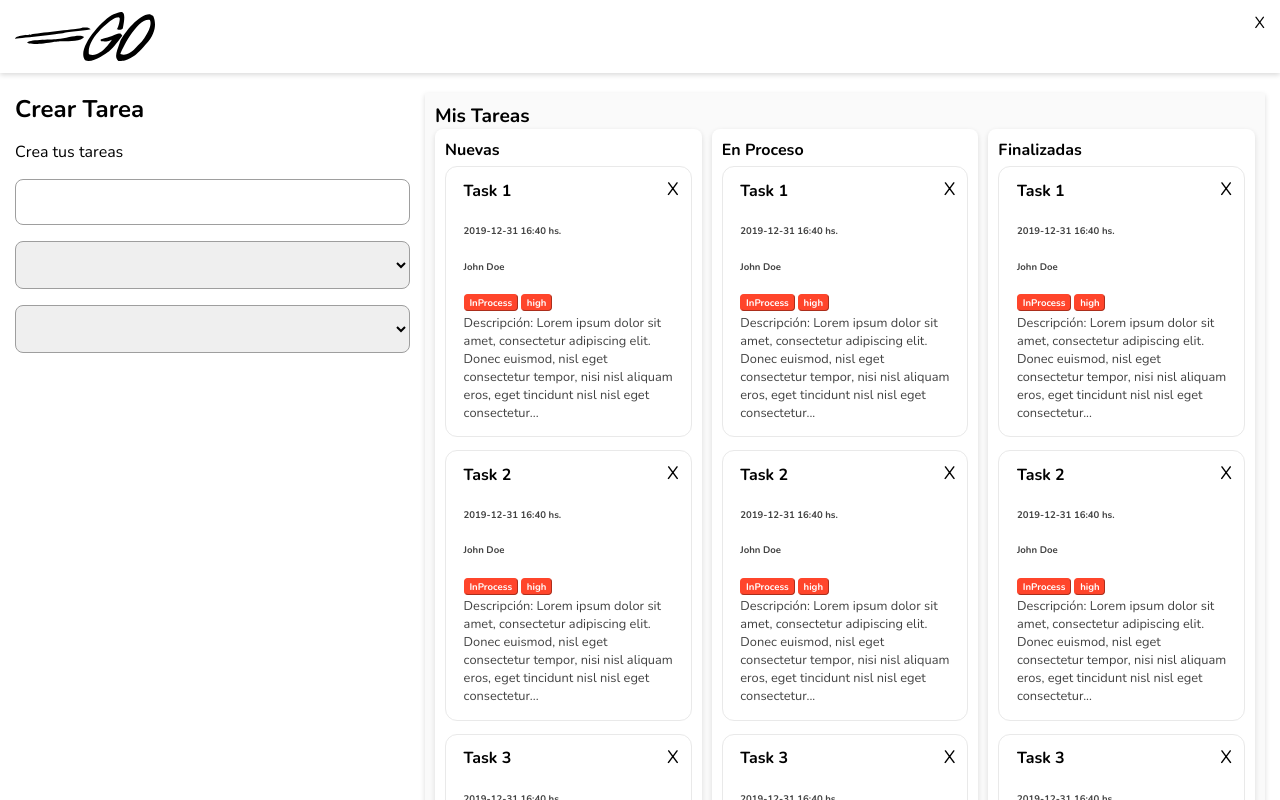
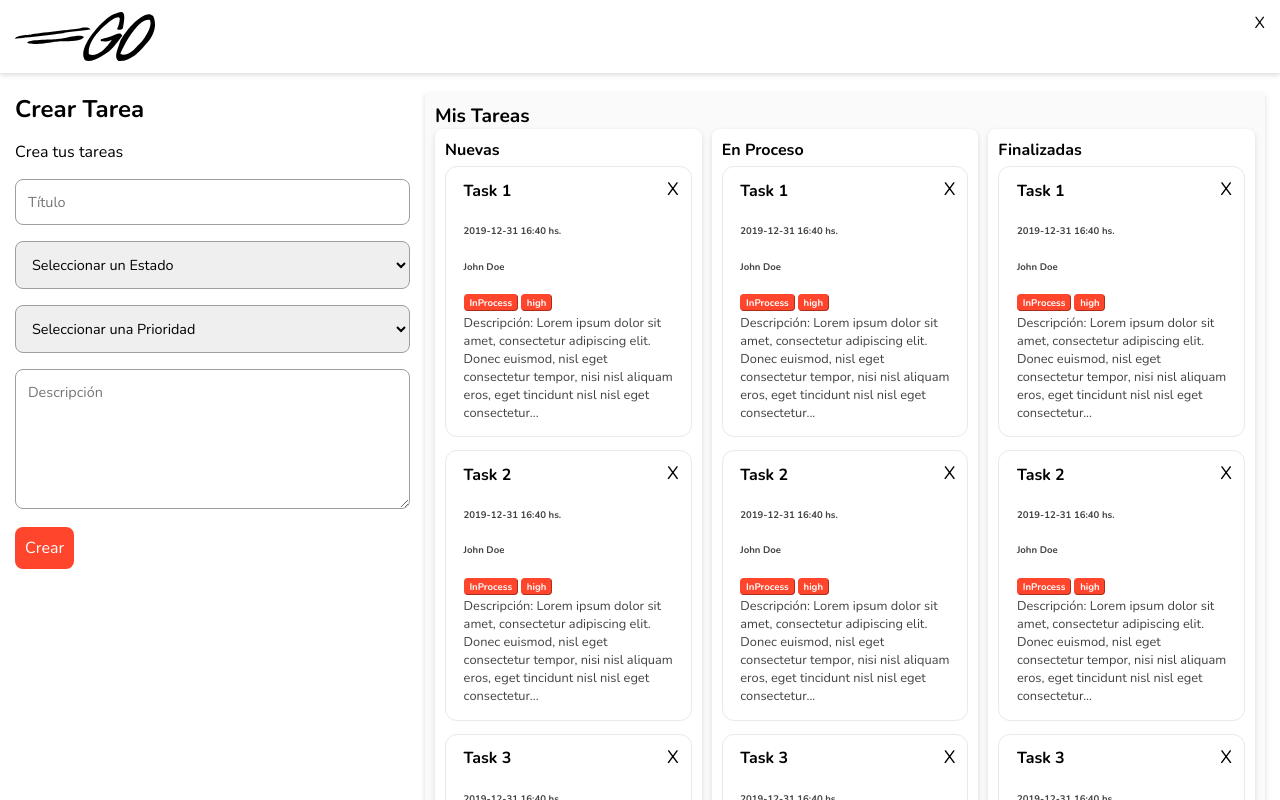
Before and after one commit to federico-osandon/go-scrum, a React (Vite) app: page / in a window 1280 px wide. Both pictures are taken after typing "name@example.com", "Sample123" into the empty fields and a click on the button "Enviar". Shown: the top 800 px of the page. Built offline with nearby package versions, Linux system fonts and the light colour scheme.

Commit message:
listo la validación del form

```diff
--- a/package.json
+++ b/package.json
@@ -12,7 +12,8 @@
     "framer-motion": "^6.3.10",
     "react": "^18.0.0",
     "react-dom": "^18.0.0",
-    "react-router-dom": "^6.3.0"
+    "react-router-dom": "^6.3.0",
+    "yup": "^0.32.11"
   },
   "devDependencies": {
     "@types/react": "^18.0.0",
--- a/src/components/TaskForm/TaskForm.jsx
+++ b/src/components/TaskForm/TaskForm.jsx
@@ -1,26 +1,96 @@
+import { useFormik } from 'formik'
+import * as Yup from 'yup'
 import './TaskForm.style.css'
 
 const TaskForm = () => {
-  return (
+
+    const initialValues = {
+        title: '',
+        status: '',
+        priority: '',
+        description: '',
+        // dueDate: ''
+    }
+
+    const onSubmit = (e) => {
+        alert('Form submitted')
+    }
+
+    const required = '* Campo obligatorio'
+
+    const validationSchema = Yup.object({
+        title: Yup.string()
+                    .min(6, '(6) Cantidad mínima de caracteres')
+                    .required('* Campo obligatorio.'),
+        status: Yup.string().required(required),
+        priority: Yup.string().required(required)
+    })
+
+    const formik = useFormik({
+        initialValues,
+        validationSchema,
+        onSubmit
+    })
+
+    const { handleSubmit, handleChange, errors, touched, handleBlur } = formik
+
+    return (
         <section className="task-form">
             <h2>Crear Tarea</h2>
             <p>Crea tus tareas</p>
-            <form>
+            <form onSubmit={ handleSubmit } >
                 <div>
                     <div>
-                        <input type="text" />
+                        <input
+                            type="text"
+                            className={ errors.title && touched.title ? 'error' : '' }
+                            name='title'
+                            onChange={ handleChange }
+                            onBlur={ handleBlur }
+                            placeholder='Título'
+                        />
+                        { errors.title && touched.title && <span className='error-message'>{ errors.title }</span> }
                     </div>
                     <div>
-                        <select type="text" />
+                        <select
+                            name='status'
+                            className={ errors.status && touched.status ? 'error' : '' }
+                            onChange={ handleChange }
+                            onBlur={ handleBlur }
+                        >
+                            <option value="">Seleccionar un Estado</option>
+                            <option value="new">Nueva</option>
+                            <option value="inProcess">En proceso</option>
+                            <option value="finished">Terminada</option>
+                        </select>
+                        { errors.status && touched.status && <span className='error-message'>{ errors.status }</span> }
                     </div>
                     <div>
-                        <select type="text" />
+                        <select
+                            name='priority'
+                            className={ errors.priority && touched.priority ? 'error' : '' }
+                            onChange={ handleChange }
+                            onBlur={ handleBlur }
+                        >
+                            <option value="">Seleccionar una Prioridad</option>
+                            <option value="low">Baja</option>
+                            <option value="medium">Media</option>
+                            <option value="high">Alta</option>
+                        </select>
+                        { errors.priority && touched.priority && <span className='error-message'>{ errors.priority }</span> }
+                    </div>
+                    <div>
+                        <textarea
+                            name='description'
+                            onChange={ handleChange }
+                            placeholder='Descripción'
+                        />
                     </div>
                 </div>
-                <div></div>
+                <button type='submit' >Crear</button>
             </form>
         </section>
-  )
+    )
 }
 
 export default TaskForm
--- a/src/components/TaskForm/TaskForm.style.css
+++ b/src/components/TaskForm/TaskForm.style.css
@@ -45,6 +45,17 @@
 
 }
 
+.task-form input.error,
+.task-form select.error,
+.task-form textarea.error{
+    border: 1px solid red;
+}
+
+.error-message {
+    color: red;
+    font-size: 14px;
+    /* margin-top: 0.2rem; */
+}
 .task-form textarea {
     min-height: 140px;
 }
```
Also changed, not shown: 1 other file (tests, documents, lock files or other folders).
